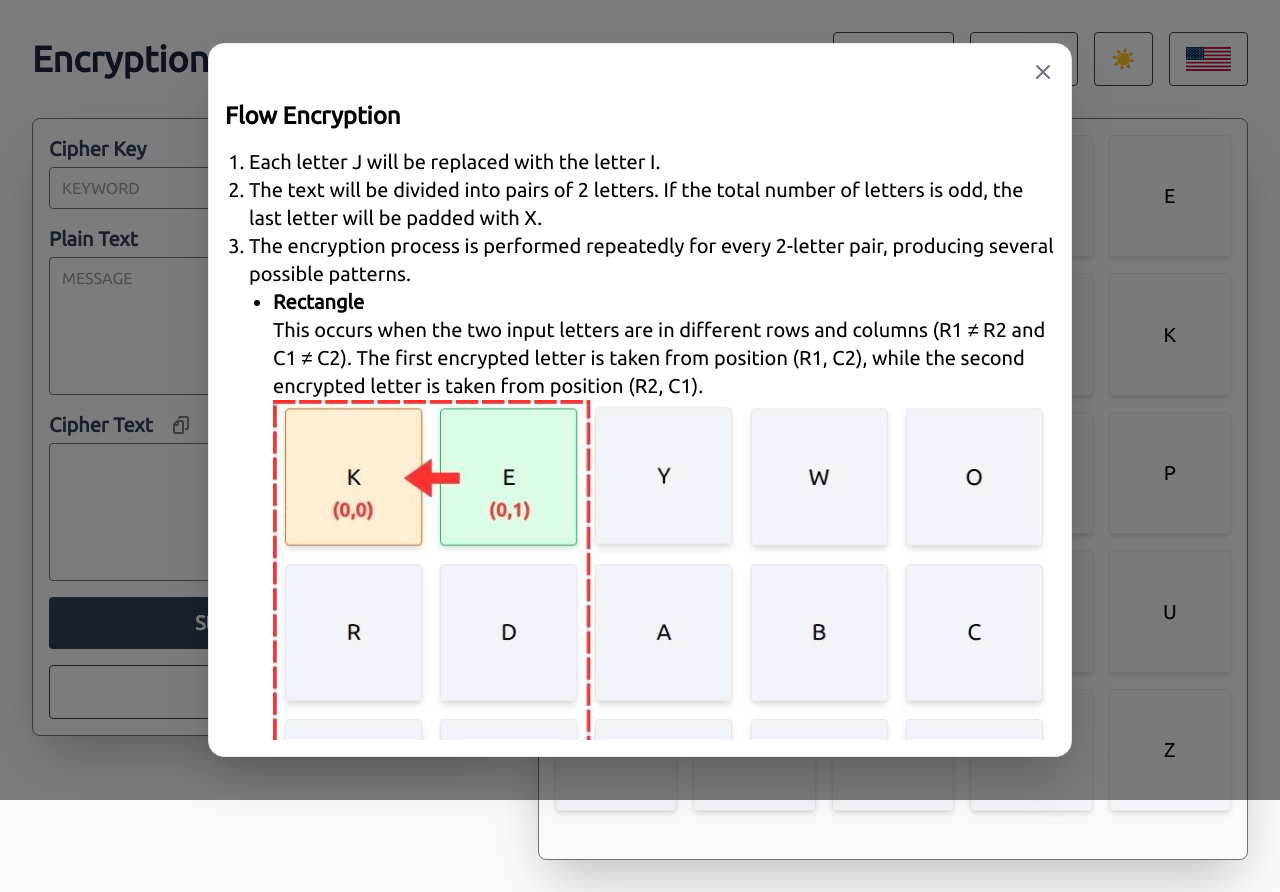
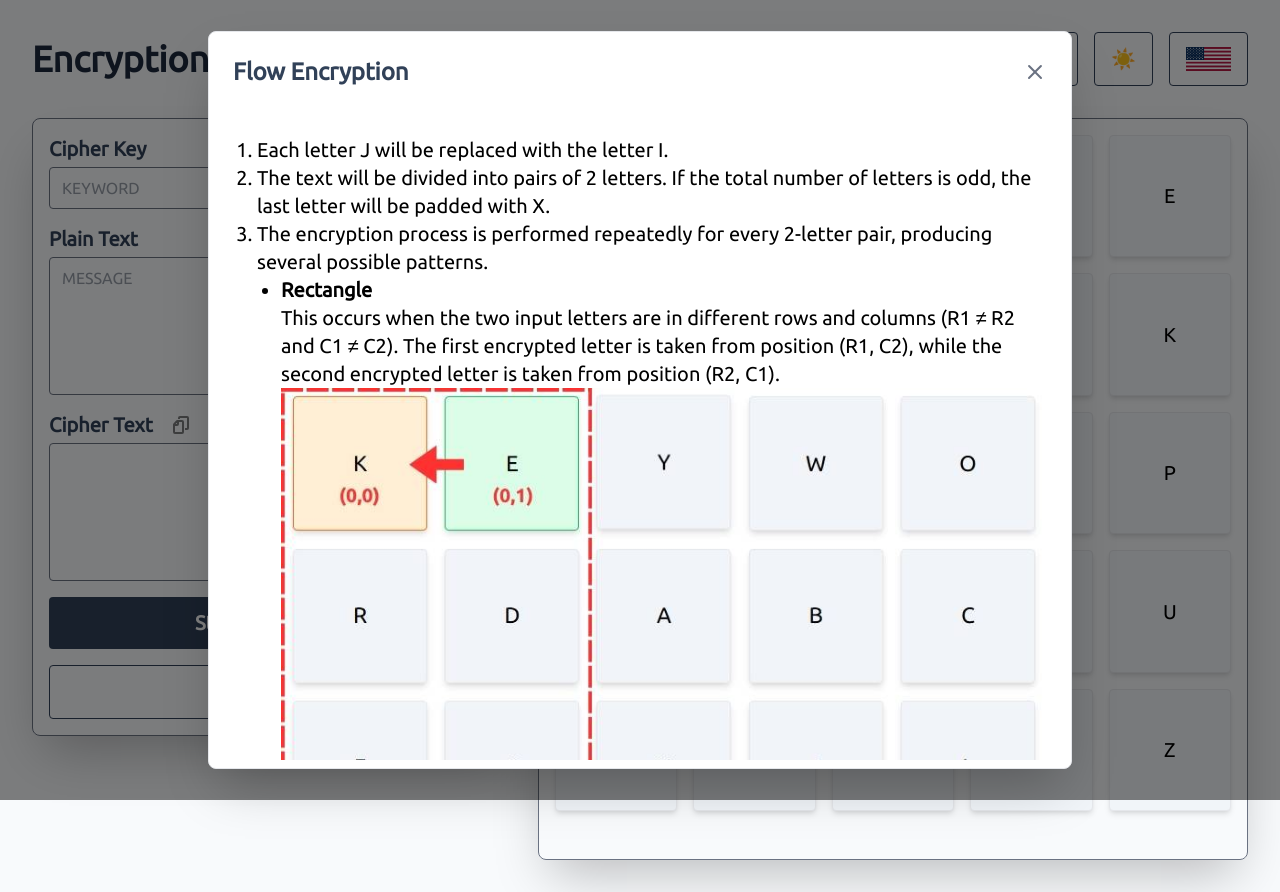
Before and after one commit to willzyx-hub/playfair-cipher-web-ukmc, a Next.js app: page /encryption in a window 1280 px wide. Both pictures are taken after a click on the button "Help". Built offline with nearby package versions, Linux system fonts and the light colour scheme.

Commit message:
Modify Modal

```diff
--- a/app/decryption/page.tsx
+++ b/app/decryption/page.tsx
@@ -98,11 +98,11 @@ export default function DecryptPage() {
                     />
 
                     <Modal
+                        title={`${t('Flow')} ${t('Decryption')}`}
                         isModalOpen={isHelpModalOpen}
                         setIsModalOpen={setIsHelpModalOpen}
                     >
-                        <h2 className="mb-4 text-2xl font-semibold">{`${t('Flow')} ${t('Decryption')}`}</h2>
-                        <ul className="list-decimal ml-6 text-lg md:text-xl">
+                        <ul className="list-decimal ml-6 text-lg md:text-xl dark:text-slate-300">
                             <li>{t('Step 1 Decrypt')}</li>
                             <li>
                                 {t('Step 2 Decrypt')}
--- a/app/encryption/page.tsx
+++ b/app/encryption/page.tsx
@@ -97,11 +97,11 @@ export default function EncryptPage() {
                     />
 
                     <Modal
+                        title={`${t('Flow')} ${t('Encryption')}`}
                         isModalOpen={isHelpModalOpen}
                         setIsModalOpen={setIsHelpModalOpen}
                     >
-                        <h2 className="mb-4 text-2xl font-semibold">{`${t('Flow')} ${t('Encryption')}`}</h2>
-                        <ul className="list-decimal ml-6 text-lg md:text-xl">
+                        <ul className="list-decimal ml-6 text-lg md:text-xl dark:text-slate-300">
                             <li>{t('Step 1 Encrypt')}</li>
                             <li>{t('Step 2 Encrypt')}</li>
                             <li>
--- a/components/Modal.tsx
+++ b/components/Modal.tsx
@@ -3,12 +3,13 @@
 import { Dispatch, SetStateAction } from 'react';
 
 type ModalProps = {
-    children: React.ReactNode
+    title: string,
     isModalOpen: boolean,
     setIsModalOpen: Dispatch<SetStateAction<boolean>>,
+    children: React.ReactNode
 };
 
-export function Modal({ children, isModalOpen, setIsModalOpen }: ModalProps) {
+export function Modal({ title, isModalOpen, setIsModalOpen, children }: ModalProps) {
     return (
         <>
             <div
@@ -18,15 +19,18 @@ export function Modal({ children, isModalOpen, setIsModalOpen }: ModalProps) {
             </div>
 
             <div className={`fixed left-1/2 top-1/2 -translate-x-1/2 -translate-y-1/2 w-full max-w-4xl p-4 transition duration-500 ${isModalOpen ? 'scale-100 opacity-100' : 'scale-0 opacity-0'}`}>
-                <div className={`p-4 bg-white dark:bg-slate-800 border border-gray-200 rounded-2xl shadow-2xl transition duration-500 ${isModalOpen ? 'scale-100 opacity-100' : 'scale-0 opacity-0'}`}>
-                    <svg
-                        onClick={() => setIsModalOpen(false)}
-                        className="ml-auto mb-4 size-6 text-gray-500 cursor-pointer transition duration-500 hover:opacity-50 hover:scale-95" aria-hidden="true" xmlns="http://www.w3.org/2000/svg" fill="none" viewBox="0 0 24 24">
-                        <path stroke="currentColor" strokeLinecap="round" strokeLinejoin="round" strokeWidth="2" d="M6 18 17.94 6M18 18 6.06 6" />
-                    </svg>
+                <div className={`p-2 bg-white dark:bg-slate-800 border border-gray-200 rounded-lg shadow-2xl transition duration-500 ${isModalOpen ? 'scale-100 opacity-100' : 'scale-0 opacity-0'}`}>
+                    <div className="mb-4 p-4 flex justify-between items-center">
+                        <h2 className="text-slate-700 dark:text-white text-2xl font-semibold">{title}</h2>
+                        <svg
+                            onClick={() => setIsModalOpen(false)}
+                            className="size-6 text-gray-500 cursor-pointer transition duration-500 hover:opacity-50 hover:scale-95" aria-hidden="true" xmlns="http://www.w3.org/2000/svg" fill="none" viewBox="0 0 24 24">
+                            <path stroke="currentColor" strokeLinecap="round" strokeLinejoin="round" strokeWidth="2" d="M6 18 17.94 6M18 18 6.06 6" />
+                        </svg>
+                    </div>
 
                     <div
-                        className="overflow-y-auto max-h-[80vh] [&::-webkit-scrollbar]:w-2
+                        className="p-4 overflow-y-auto max-h-[80vh] [&::-webkit-scrollbar]:w-2
                         [&::-webkit-scrollbar-track]:bg-gray-100
                         [&::-webkit-scrollbar-thumb]:bg-gray-300
                         dark:[&::-webkit-scrollbar-track]:bg-neutral-700
```
